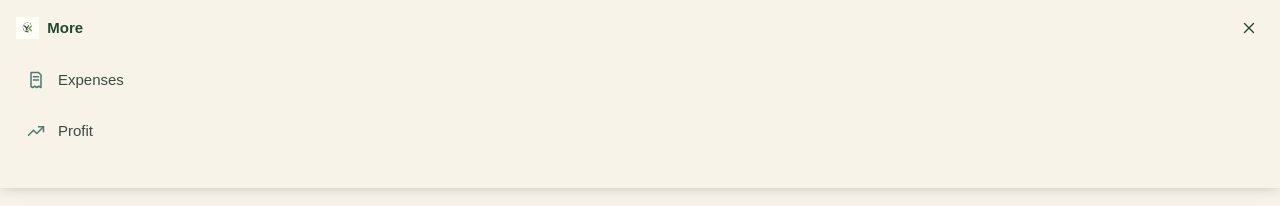
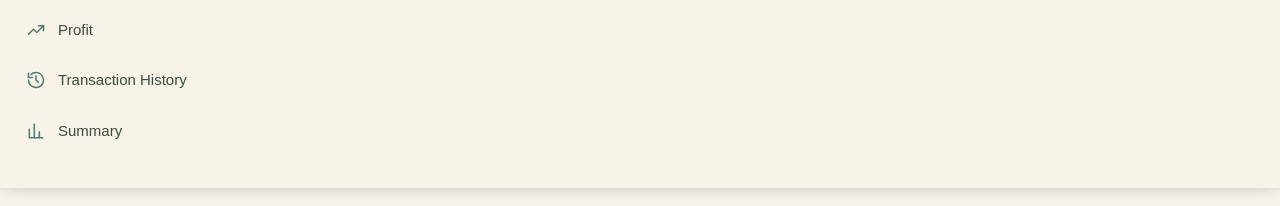
Before and after one commit to nanag203/-yk-farms-pos, a Next.js app: page / in a window 1280 px wide. Both pictures are taken after a click on the button "More". Shown: the part 612-818 px from the top of the page. Built offline with nearby package versions, Linux system fonts and the light colour scheme; no server answers; the database is empty.

Commit message:
Update BottomNav.js

```diff
--- a/components/BottomNav.js
+++ b/components/BottomNav.js
@@ -8,9 +8,8 @@ const forestGreen = '#26472d';
 const mossGreen = '#52796f';
 const cream = '#f7f3e8';
 const gold = '#e8b84b';
-const inactiveIcon = '#aebfa8'; // sage-tinted, not generic grey
+const inactiveIcon = '#aebfa8';
 
-// Inline SVGs — no lucide-react dependency needed
 const icons = {
   home: (
     <path d="M4 11.5 12 4l8 7.5M6 10v9a1 1 0 0 0 1 1h3v-5.5a1 1 0 0 1 1-1h2a1 1 0 0 1 1 1V20h3a1 1 0 0 0 1-1v-9" />
@@ -57,6 +56,18 @@ const icons = {
     </>
   ),
   close: <path d="M6 6l12 12M18 6 6 18" />,
+  history: (
+    <>
+      <path d="M3 12a9 9 0 1 0 3-6.7" />
+      <path d="M3 4v5h5" />
+      <path d="M12 7v5l3 3" />
+    </>
+  ),
+  summary: (
+    <>
+      <path d="M4 20V10M10 20V4M16 20v-7M4 20h16" />
+    </>
+  ),
 };
 
 function Icon({ name, size = 20 }) {
@@ -87,6 +98,8 @@ const mainTabs = [
 const moreLinks = [
   { href: '/expenses', label: 'Expenses', icon: 'expenses' },
   { href: '/profit', label: 'Profit', icon: 'profit' },
+  { href: '/history', label: 'Transaction History', icon: 'history' },
+  { href: '/summary', label: 'Summary', icon: 'summary' },
 ];
 
 export default function BottomNav() {
```
